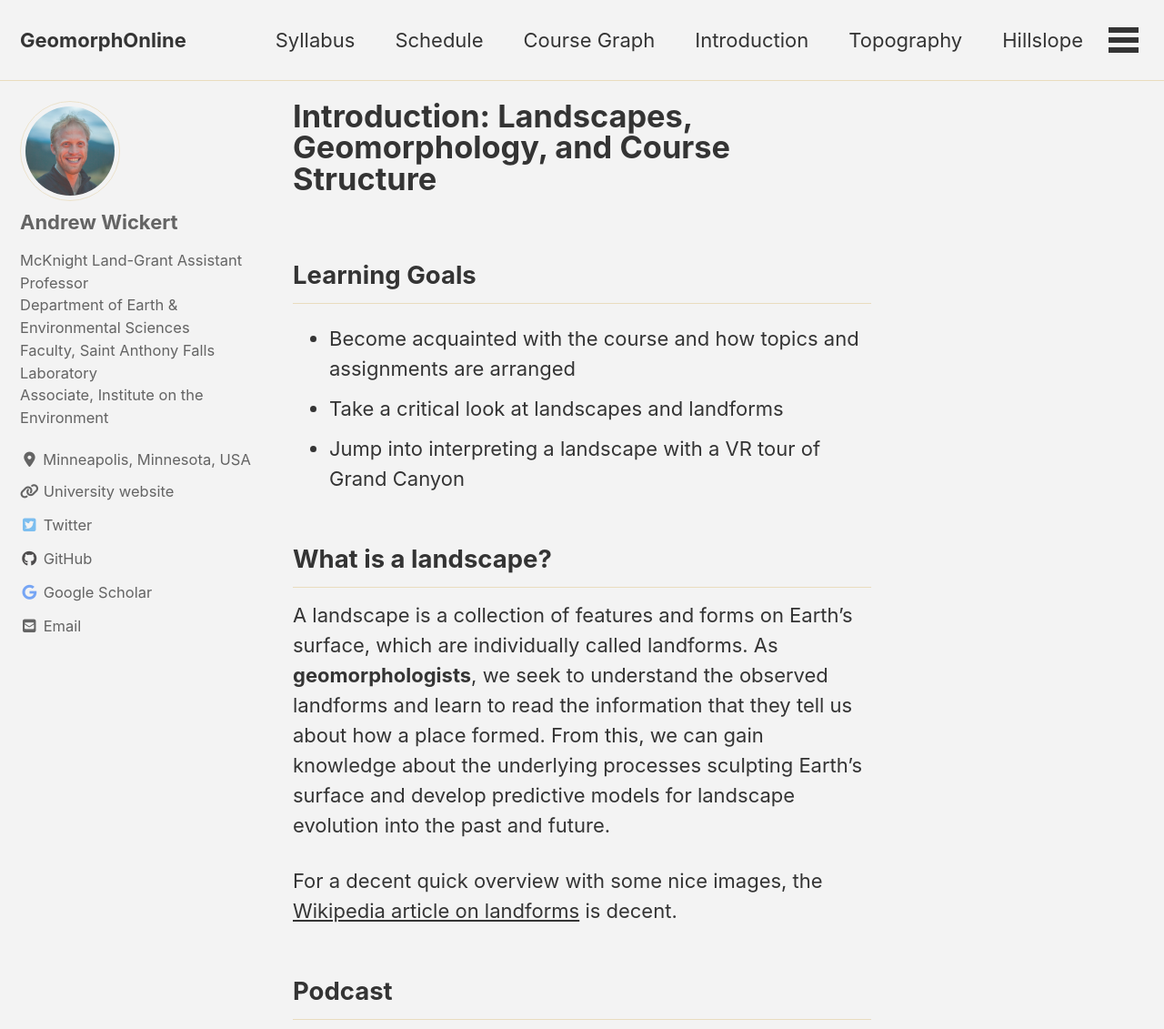
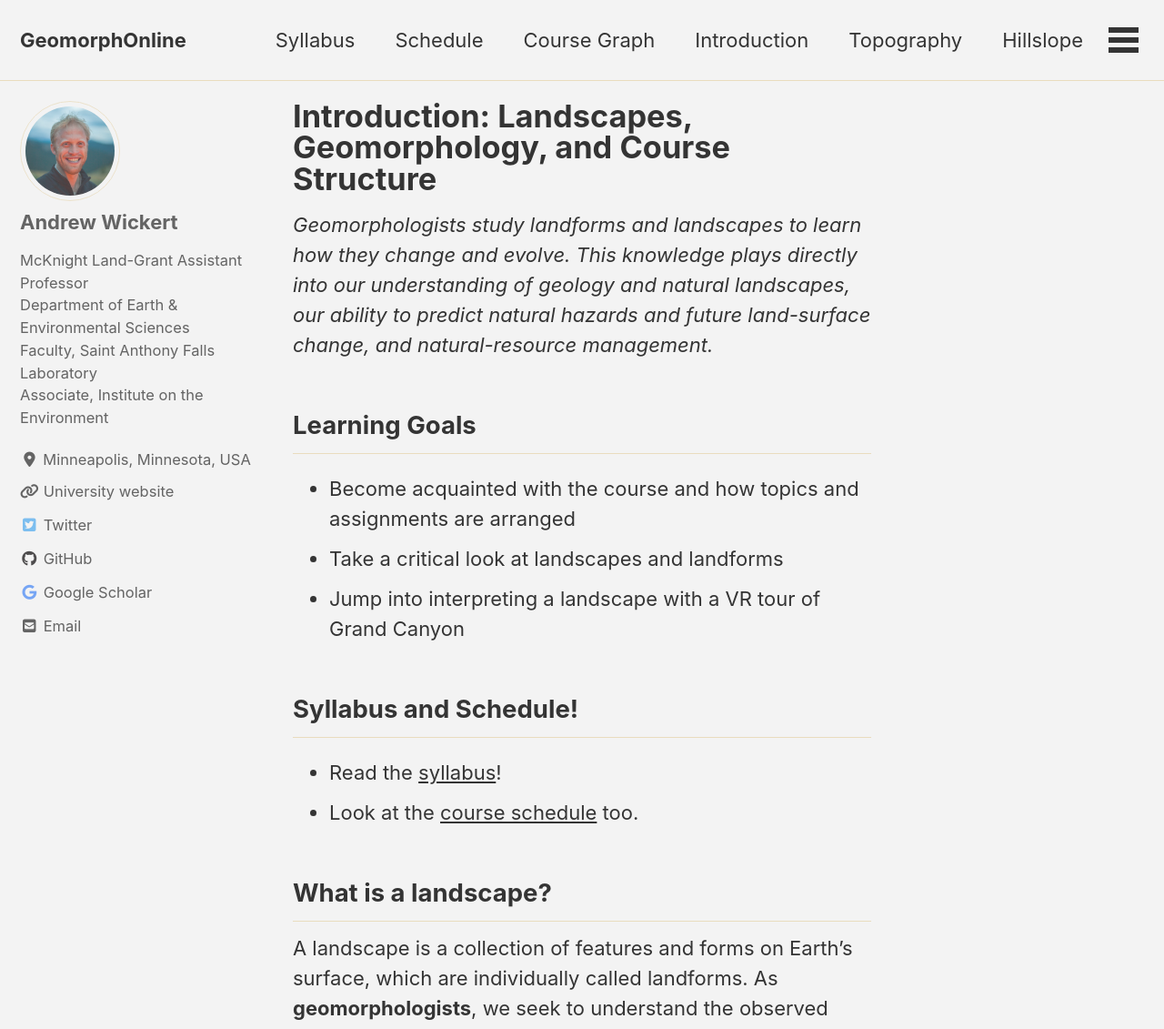
Before and after one commit to GeomorphOnline/GeomorphOnline.github.io, a Jekyll site: the page built from lessons/_introduction/introduction_landscapes.md, in a window 1280 px wide and 1400 px high, cut to the strip 0-1131 px from the top of the window. Shown: the whole strip at 91% size. Built offline with Jekyll 4.4.1, drawn with Linux system fonts in a browser that asks for light colours; cached includes are drawn as plain includes; nearby versions of some CDN libraries; some of the changed text lies outside the part shown.

Commit message:
Lede + organization

```diff
--- a/lessons/_introduction/introduction_landscapes.md
+++ b/lessons/_introduction/introduction_landscapes.md
@@ -18,11 +18,18 @@ author_profile: true
 #  image_description: "A description of the image"
 ---
 
+*Geomorphologists study landforms and landscapes to learn how they change and evolve. This knowledge plays directly into our understanding of geology and natural landscapes, our ability to predict natural hazards and future land-surface change, and natural-resource management.*
+
 ## Learning Goals
 
 * Become acquainted with the course and how topics and assignments are arranged
 * Take a critical look at landscapes and landforms
 * Jump into interpreting a landscape with a VR tour of Grand Canyon
+
+## Syllabus and Schedule!
+
+* Read the [syllabus](/syllabus/)!
+* Look at the [course schedule](/schedule/) too.
 
 ## What is a landscape?
 
```
Also changed, not shown: other parts of lessons/_introduction/introduction_landscapes.md (+0 -4 lines).
